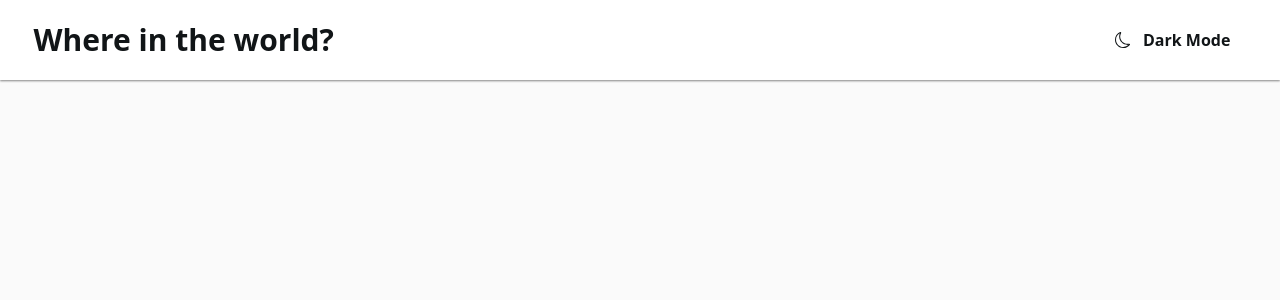
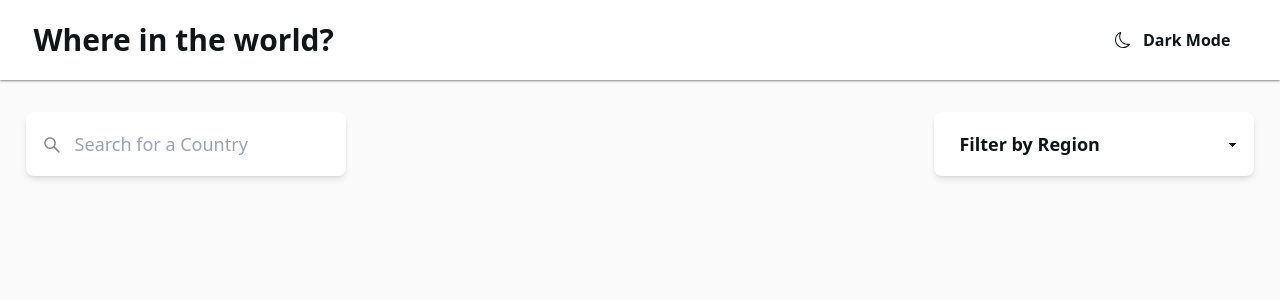
Before and after one commit to ShivangamSoni/where-in-the-world, a React (Vite) app: page / in a window 1280 px wide. Shown: the top 300 px of the page. Built offline with nearby package versions, Linux system fonts and the light colour scheme.

Commit message:
Add Home Page Header

```diff
--- a/src/App.tsx
+++ b/src/App.tsx
@@ -1,9 +1,14 @@
 import Header from "@features/site/Header";
+
+import HomePage from "@pages/Home";
 
 export default function App() {
     return (
         <div data-theme="light" className="min-h-screen text-neutral">
             <Header />
+            <main className="wrap-width py-8">
+                <HomePage />
+            </main>
         </div>
     );
 }
--- /dev/null
+++ b/src/features/home/Header.tsx
@@ -0,0 +1,66 @@
+import { useState } from "react";
+
+import { AiOutlineSearch as SearchIcon } from "react-icons/ai";
+
+import Dropdown from "@components/Dropdown";
+
+const REGIONS = [
+    {
+        label: "Filter by Region",
+        value: "filter-by-region",
+    },
+    {
+        label: "Africa",
+        value: "africa",
+    },
+    {
+        label: "America",
+        value: "america",
+    },
+    {
+        label: "Asia",
+        value: "asia",
+    },
+    {
+        label: "Europe",
+        value: "europe",
+    },
+    {
+        label: "Oceania",
+        value: "oceania",
+    },
+];
+
+export default function HomeHeader() {
+    const [searchTerm, setSearchTerm] = useState("");
+    const [selectedRegion, setSelectedRegion] = useState(REGIONS[0].value);
+
+    return (
+        <div className="flex flex-col sm:flex-row items-start sm:items-center justify-between gap-x-8 gap-y-4 mb-10">
+            <form className="w-full sm:w-80">
+                <label className="relative">
+                    <span className="sr-only">Search for a Country</span>
+                    <span className="absolute top-1/2 left-4 -translate-y-1/2 text-lg md:text-xl text-accent">
+                        <SearchIcon />
+                    </span>
+                    <input
+                        value={searchTerm}
+                        onChange={(e) => setSearchTerm(e.target.value)}
+                        type="search"
+                        placeholder="Search for a Country"
+                        className="input input-md md:input-lg bg-primary shadow-md !pl-12 w-full"
+                    />
+                </label>
+            </form>
+
+            <Dropdown
+                value={selectedRegion}
+                onChange={(value) => {
+                    setSelectedRegion(value);
+                }}
+                options={REGIONS}
+                className="w-48 sm:w-80"
+            />
+        </div>
+    );
+}
--- /dev/null
+++ b/src/pages/Home.tsx
@@ -0,0 +1,9 @@
+import HomeHeader from "@features/home/Header";
+
+export default function HomePage() {
+    return (
+        <>
+            <HomeHeader />
+        </>
+    );
+}
```
